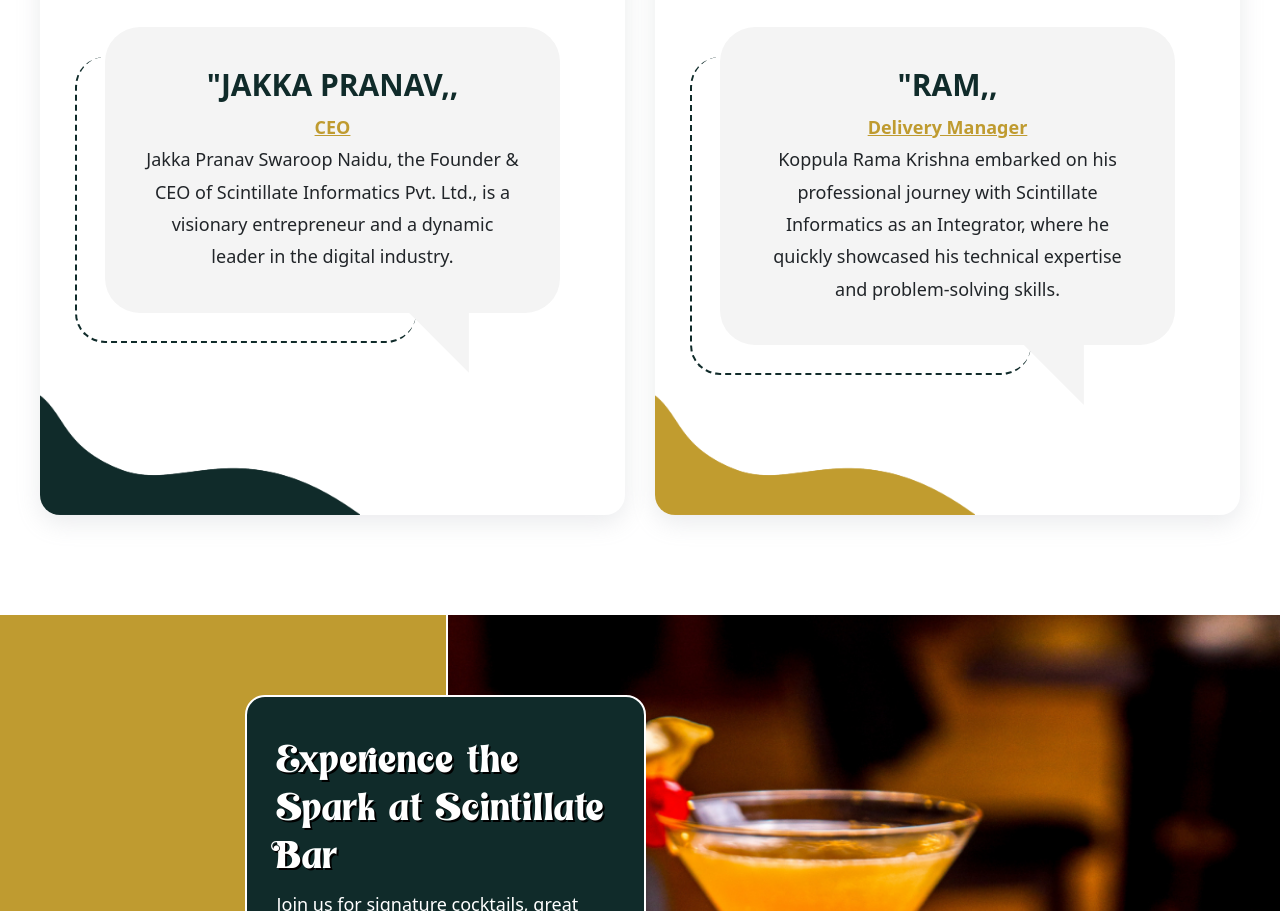
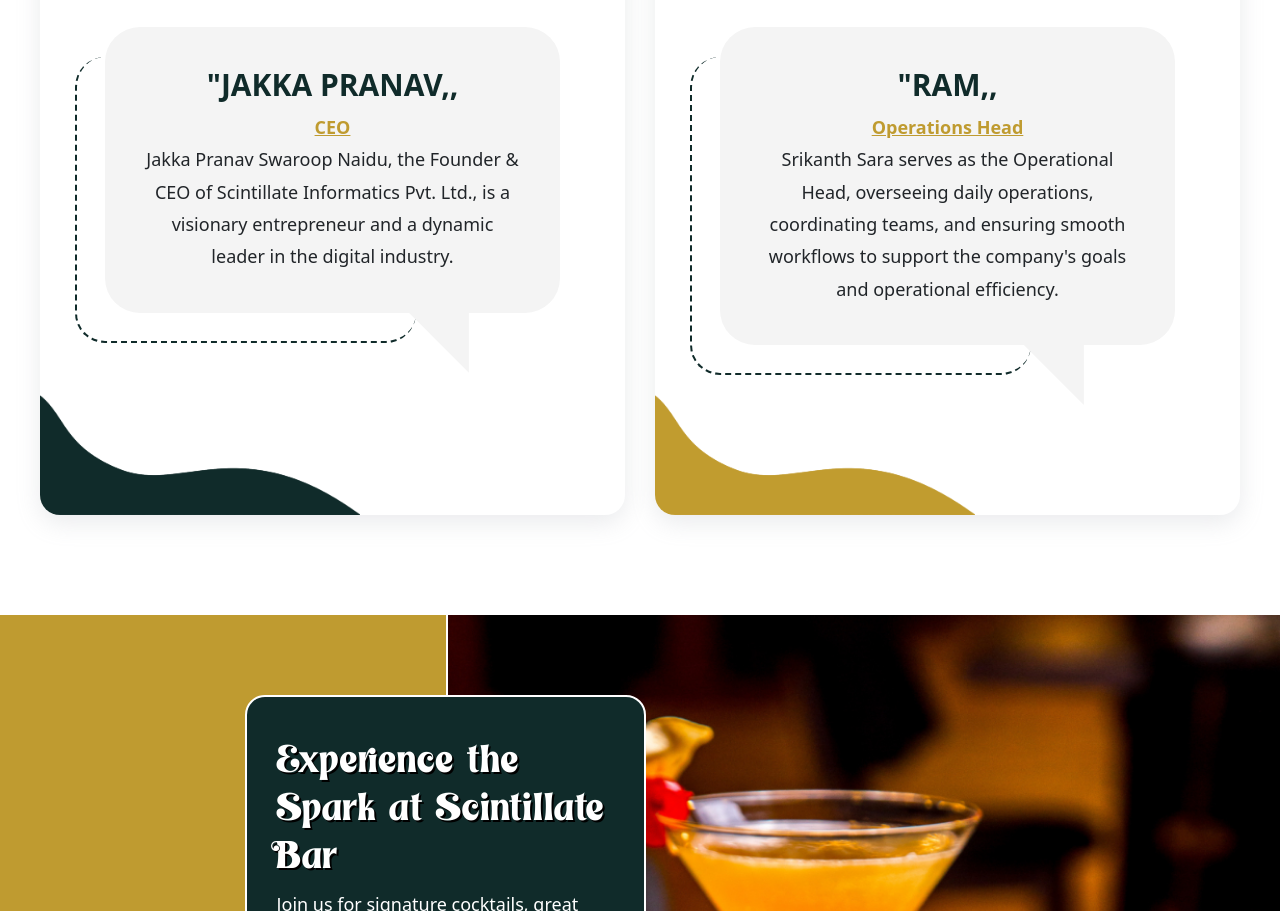
Before and after one commit to gillapallyshiva/Scintillate-Bar, a plain HTML site: page index.html in a window 1280 px wide. Shown: the part 7381-8292 px from the top of the page. Drawn offline with nearby package versions, Linux system fonts and the light colour scheme.

Commit message:
Initial commit

```diff
--- a/index.html
+++ b/index.html
@@ -372,8 +372,8 @@
 <div class="client-1">
   <h5>  "Ram,,</h5>
 
-   <p class="positio">Delivery Manager</p>
-   <p>Koppula Rama Krishna embarked on his professional journey with Scintillate Informatics as an Integrator, where he quickly showcased his technical expertise and problem-solving skills. </p>
+   <p class="positio">Operations Head</p>
+   <p>Srikanth Sara serves as the Operational Head, overseeing daily operations, coordinating teams, and ensuring smooth workflows to support the company's goals and operational efficiency. </p>
 </div>
 <div class="img-1"></div>
     </div>
```
